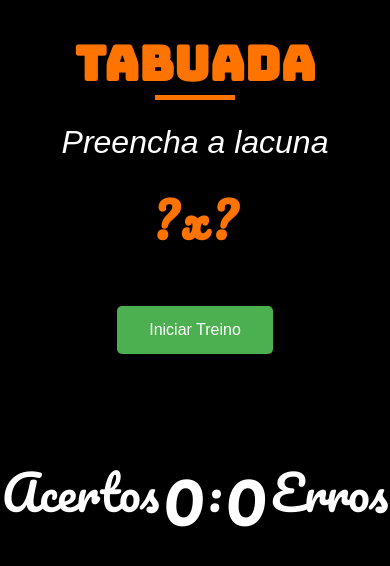
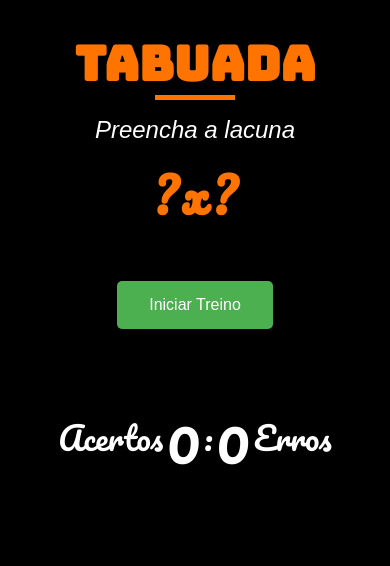
Before and after one commit to Ricardonovais1/treinar-tabuada, a plain HTML site: page index.html in a window 390 px wide. Drawn offline with Linux system fonts and the light colour scheme; a web font is replaced by a local one.

Commit message:
tamanhos das fontes do mobile

```diff
--- a/styles.css
+++ b/styles.css
@@ -161,7 +161,7 @@ h2 {
         margin-bottom: none;
     }
     .header p {
-        font-size: 2rem;
+        font-size: 1.5rem;
     }
     .check {
         width: 4rem;
@@ -170,11 +170,12 @@ h2 {
     }
     .scoreCerto,
     .scoreErrado {
-    font-size: 5rem;
+    font-size: 4rem;
+    }
+    .correct-label,
+    .incorrect-label,
+    .dots {
+        font-size: 2rem;
+    }
+
 }
-.correct-label,
-.incorrect-label,
-.dots {
-    font-size: 3rem;
-}
-}
```
